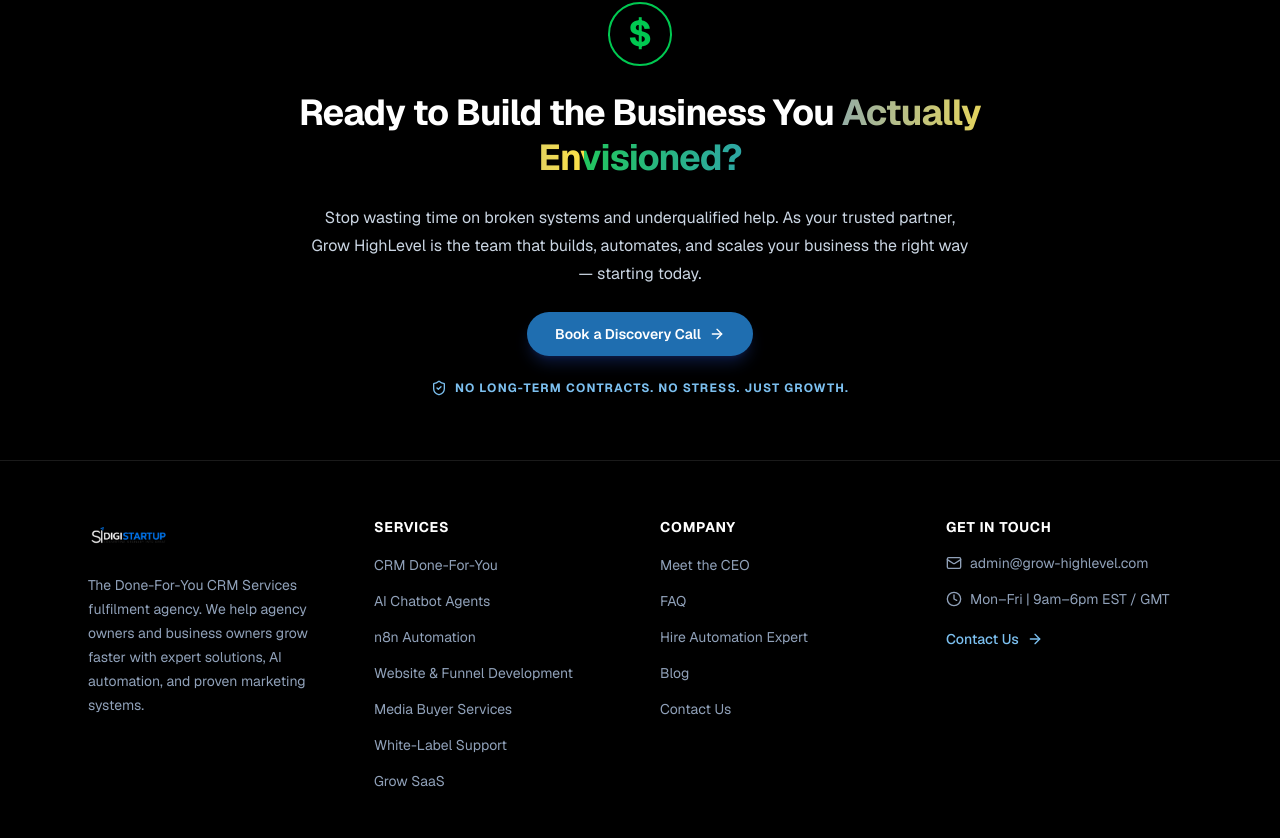
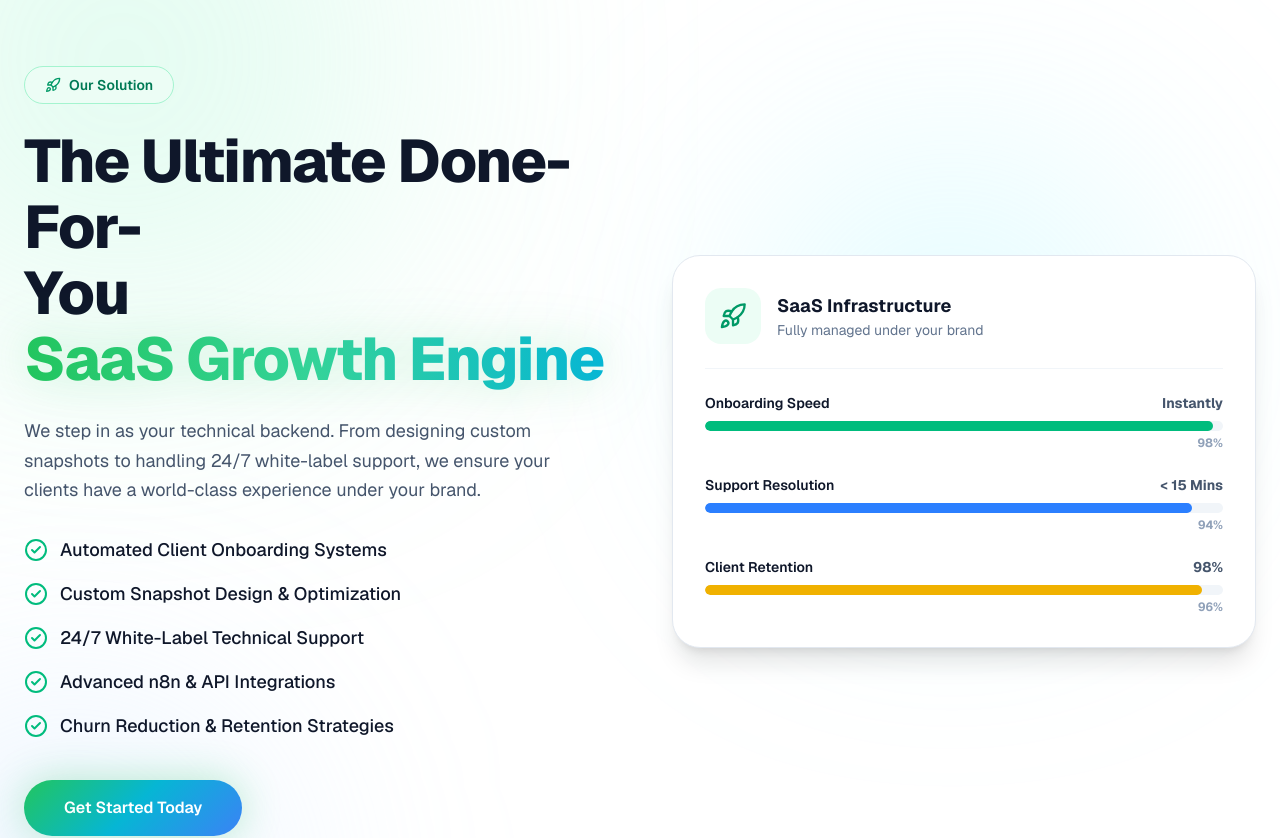
Before and after one commit to Muhammadkashifsaeed/heighlevel, a Next.js app: page /grow-saas in a window 1280 px wide. Shown: the part 5299-6137 px from the top of the page. Built offline with nearby package versions, Linux system fonts and the light colour scheme.

Commit message:
add solution section for grow-saas

```diff
--- /dev/null
+++ b/src/app/components/GrowSaasSolution.tsx
@@ -0,0 +1,185 @@
+"use client";
+
+import { motion } from "framer-motion";
+import { CheckCircle2, Rocket } from "lucide-react";
+
+const checklist = [
+  "Automated Client Onboarding Systems",
+  "Custom Snapshot Design & Optimization",
+  "24/7 White-Label Technical Support",
+  "Advanced n8n & API Integrations",
+  "Churn Reduction & Retention Strategies",
+];
+
+const progressBars = [
+  { label: "Onboarding Speed", value: "Instantly", pct: 98, color: "bg-emerald-500", glow: "shadow-emerald-500/30" },
+  { label: "Support Resolution", value: "< 15 Mins", pct: 94, color: "bg-blue-500", glow: "shadow-blue-500/30" },
+  { label: "Client Retention", value: "98%", pct: 96, color: "bg-yellow-500", glow: "shadow-yellow-500/30" },
+];
+
+export default function GrowSaasSolution() {
+  return (
+    <section className="relative overflow-hidden bg-white py-24 sm:py-32">
+      {/* Background glows */}
+      <div className="pointer-events-none absolute inset-0">
+        <div className="absolute -left-32 -top-32 h-[500px] w-[500px] rounded-full bg-emerald-200/40 blur-[140px]" />
+        <div className="absolute right-[10%] top-[20%] h-[400px] w-[400px] rounded-full bg-cyan-200/30 blur-[120px]" />
+        <div className="absolute -bottom-32 -left-32 h-[400px] w-[400px] rounded-full bg-blue-200/30 blur-[120px]" />
+      </div>
+
+      <div className="relative z-10 mx-auto max-w-7xl px-6">
+        <div className="grid grid-cols-1 items-center gap-16 lg:grid-cols-2">
+          {/* LEFT SIDE */}
+          <div>
+            {/* Badge */}
+            <motion.div
+              initial={{ opacity: 0, y: 20 }}
+              whileInView={{ opacity: 1, y: 0 }}
+              viewport={{ once: true }}
+              transition={{ duration: 0.6 }}
+              className="mb-6"
+            >
+              <span className="inline-flex items-center gap-2 rounded-full border border-emerald-200 bg-emerald-50 px-5 py-2 text-sm font-semibold text-emerald-700 transition-all duration-300 hover:scale-105 hover:shadow-[0_0_20px_rgba(16,185,129,0.15)]">
+                <Rocket className="h-4 w-4 text-emerald-600" />
+                Our Solution
+              </span>
+            </motion.div>
+
+            {/* Heading */}
+            <motion.h2
+              initial={{ opacity: 0, y: 30 }}
+              whileInView={{ opacity: 1, y: 0 }}
+              viewport={{ once: true }}
+              transition={{ duration: 0.7, delay: 0.1 }}
+              className="text-4xl font-extrabold leading-[1.1] tracking-tight text-[#0F172A] sm:text-5xl md:text-6xl"
+            >
+              The Ultimate Done-For-
+              <br />
+              You
+              <br />
+              <span className="bg-[linear-gradient(90deg,#22c55e,#34d399,#06b6d4)] bg-clip-text text-transparent drop-shadow-[0_0_25px_rgba(34,197,94,0.25)]">
+                SaaS Growth Engine
+              </span>
+            </motion.h2>
+
+            {/* Paragraph */}
+            <motion.p
+              initial={{ opacity: 0, y: 20 }}
+              whileInView={{ opacity: 1, y: 0 }}
+              viewport={{ once: true }}
+              transition={{ duration: 0.7, delay: 0.2 }}
+              className="mt-6 max-w-[650px] text-lg leading-relaxed text-slate-600"
+            >
+              We step in as your technical backend. From designing custom
+              snapshots to handling 24/7 white-label support, we ensure your
+              clients have a world-class experience under your brand.
+            </motion.p>
+
+            {/* Checklist */}
+            <motion.ul
+              initial={{ opacity: 0, y: 20 }}
+              whileInView={{ opacity: 1, y: 0 }}
+              viewport={{ once: true }}
+              transition={{ duration: 0.7, delay: 0.3 }}
+              className="mt-8 space-y-4"
+            >
+              {checklist.map((item, i) => (
+                <motion.li
+                  key={i}
+                  initial={{ opacity: 0, x: -20 }}
+                  whileInView={{ opacity: 1, x: 0 }}
+                  viewport={{ once: true }}
+                  transition={{ duration: 0.5, delay: 0.4 + i * 0.08 }}
+                  className="flex items-center gap-3 text-lg font-medium text-[#0F172A]"
+                >
+                  <CheckCircle2 className="h-6 w-6 shrink-0 text-emerald-500" />
+                  {item}
+                </motion.li>
+              ))}
+            </motion.ul>
+
+            {/* CTA Button */}
+            <motion.div
+              initial={{ opacity: 0, y: 20 }}
+              whileInView={{ opacity: 1, y: 0 }}
+              viewport={{ once: true }}
+              transition={{ duration: 0.7, delay: 0.8 }}
+              className="mt-10"
+            >
+              <motion.a
+                href="/contact"
+                whileHover={{ scale: 1.05, y: -2 }}
+                whileTap={{ scale: 0.97 }}
+                className="group relative inline-flex items-center gap-3 overflow-hidden rounded-full bg-[linear-gradient(135deg,#22c55e,#06b6d4,#3b82f6)] px-10 py-4 text-base font-semibold text-white shadow-[0_0_40px_rgba(34,197,94,0.3)] transition-all duration-300 hover:shadow-[0_0_60px_rgba(34,197,94,0.5)]"
+              >
+                <span className="absolute inset-0 bg-[linear-gradient(135deg,#22c55e,#34d399,#3b82f6)] bg-[length:200%_auto] opacity-0 transition-opacity duration-500 group-hover:opacity-100" />
+                <span className="relative z-10">Get Started Today</span>
+              </motion.a>
+            </motion.div>
+          </div>
+
+          {/* RIGHT SIDE - Analytics Card */}
+          <motion.div
+            initial={{ opacity: 0, x: 50 }}
+            whileInView={{ opacity: 1, x: 0 }}
+            viewport={{ once: true }}
+            transition={{ duration: 0.8, delay: 0.3 }}
+            className="rounded-[28px] border border-slate-200 bg-white p-8 shadow-xl"
+          >
+            {/* Card Header */}
+            <div className="flex items-center gap-4">
+              <div className="flex h-14 w-14 items-center justify-center rounded-2xl bg-emerald-50">
+                <Rocket className="h-7 w-7 text-emerald-600" />
+              </div>
+              <div>
+                <h3 className="text-lg font-bold text-[#0F172A]">
+                  SaaS Infrastructure
+                </h3>
+                <p className="text-sm text-slate-500">
+                  Fully managed under your brand
+                </p>
+              </div>
+            </div>
+
+            {/* Divider */}
+            <div className="my-6 h-px w-full bg-slate-100" />
+
+            {/* Progress Bars */}
+            <div className="space-y-6">
+              {progressBars.map((bar, i) => (
+                <motion.div
+                  key={i}
+                  initial={{ opacity: 0, y: 20 }}
+                  whileInView={{ opacity: 1, y: 0 }}
+                  viewport={{ once: true }}
+                  transition={{ duration: 0.6, delay: 0.5 + i * 0.15 }}
+                >
+                  <div className="flex items-center justify-between">
+                    <span className="text-sm font-semibold text-[#0F172A]">
+                      {bar.label}
+                    </span>
+                    <span className="text-sm font-bold text-slate-600">
+                      {bar.value}
+                    </span>
+                  </div>
+                  <div className="mt-2 h-2.5 w-full overflow-hidden rounded-full bg-slate-100">
+                    <motion.div
+                      initial={{ width: 0 }}
+                      whileInView={{ width: `${bar.pct}%` }}
+                      viewport={{ once: true }}
+                      transition={{ duration: 1.2, delay: 0.6 + i * 0.15, ease: "easeOut" }}
+                      className={`h-2.5 rounded-full ${bar.color} shadow-[0_0_12px_rgba(255,255,255,0.3)]`}
+                    />
+                  </div>
+                  <div className="mt-1 text-right text-xs font-bold text-slate-400">
+                    {bar.pct}%
+                  </div>
+                </motion.div>
+              ))}
+            </div>
+          </motion.div>
+        </div>
+      </div>
+    </section>
+  );
+}
--- a/src/app/grow-saas/page.tsx
+++ b/src/app/grow-saas/page.tsx
@@ -3,6 +3,7 @@
 import GrowSaasProblems from "../components/GrowSaasProblems";
 import GrowSaasClients from "../components/GrowSaasClients";
 import GrowSaasMarketing from "../components/GrowSaasMarketing";
+import GrowSaasSolution from "../components/GrowSaasSolution";
 import Footer from "../components/Footer";
 
 export default function GrowSaaSPage() {
@@ -13,6 +14,7 @@
       <GrowSaasProblems />
       <GrowSaasClients />
       <GrowSaasMarketing />
+      <GrowSaasSolution />
       <Footer />
     </>
   );
```
